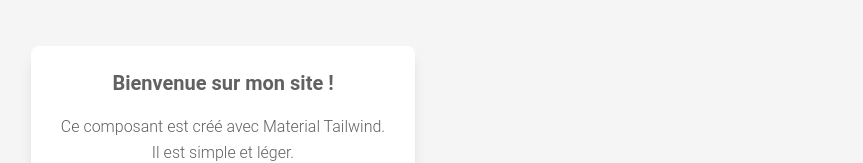
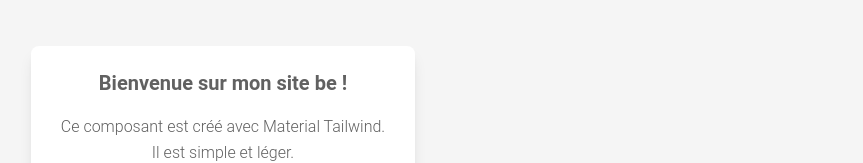
Before and after one commit to Tefymahery/kristy-fianantsika, a Next.js app: page / in a window 1280 px wide. Shown: the part 250-413 px from the top of the page, without its empty margins (417-1280 px from the left). Built offline with nearby package versions, Linux system fonts and the light colour scheme.

Commit message:
Test Material Tailwind

```diff
--- a/src/components/SimpleCard.js
+++ b/src/components/SimpleCard.js
@@ -1,17 +1,20 @@
 // components/SimpleCard.js
 import { Card, Button, Typography } from "@material-tailwind/react";
-
 import { useEffect, useState } from "react";
 
 export default function SimpleCard() {
   const [isClient, setIsClient] = useState(false);
 
+  // Le useEffect s'exécute une seule fois après le premier rendu côté client
   useEffect(() => {
-    setIsClient(true); // Le composant est rendu après le montage
-  }, []);
+    if (typeof window !== "undefined") {
+      setIsClient(true); // Le composant est rendu côté client
+    }
+  }, []); // Pas de dépendances, donc s'exécute une seule fois
 
+  // Retourner null si ce n'est pas côté client (éviter le rendu côté serveur)
   if (!isClient) {
-    return null; // Ne pas rendre le composant côté serveur
+    return null; // Empêche le rendu côté serveur
   }
 
   return (
@@ -19,7 +22,7 @@ export default function SimpleCard() {
       <Card className="w-96 shadow-lg rounded-lg">
         <div className="p-6">
           <Typography variant="h5" className="text-center mb-4">
-            Bienvenue sur mon site !
+            Bienvenue sur mon site be !
           </Typography>
           <Typography className="text-center mb-6">
             Ce composant est créé avec Material Tailwind. Il est simple et léger.
```
